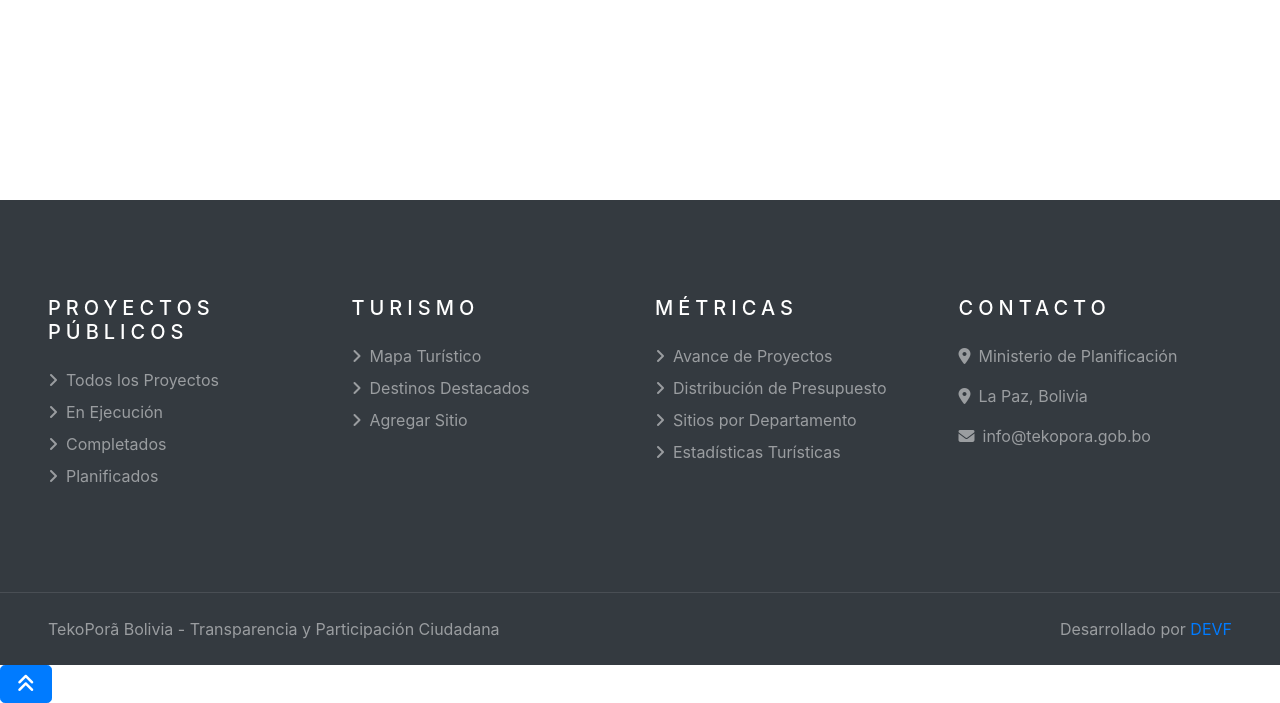
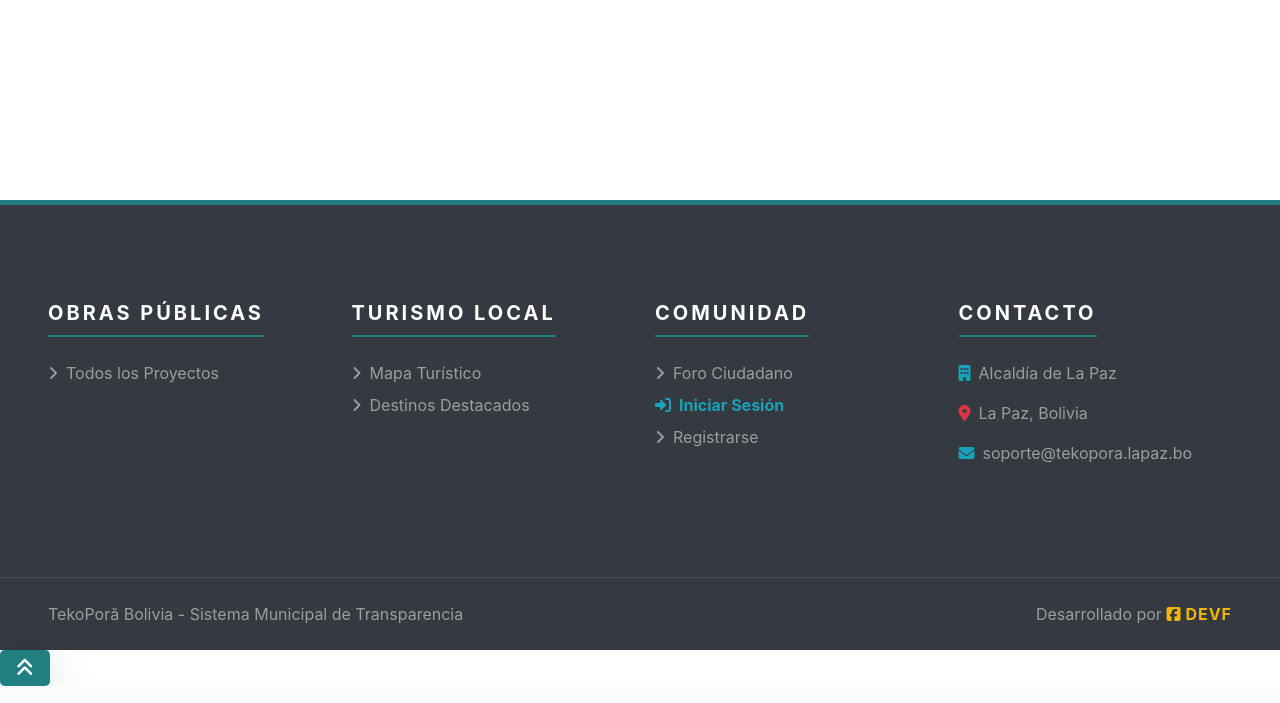
Before and after one commit to DEVF-KAI/Tekopora.exe, a PHP site: the page made by views/destinos.php in a window 1280 px wide. Shown: the part 3060-3763 px from the top of the page. Run offline with PHP 8.4, Linux system fonts and the light colour scheme; the template is opened without the code that fills it, so the values that code supplies are empty.

Commit message:
Implementacion de boton de inicio en login y actualizacion para el footer

```diff
--- a/views/components/footer.php
+++ b/views/components/footer.php
@@ -1,66 +1,88 @@
-<!-- Footer Start -->
-<div class="container-fluid bg-dark text-white-50 py-5 px-sm-3 px-lg-5" style="margin-top: 90px;">
+<?php
+// Asegurarnos de tener acceso a las variables de sesión
+if (session_status() === PHP_SESSION_NONE) {
+    session_start();
+}
+$isLoggedIn = isset($_SESSION['usuario']);
+$rolUser = $isLoggedIn ? $_SESSION['usuario']['rol'] : 'Visitante';
+?>
+
+<div class="container-fluid bg-dark text-white-50 py-5 px-sm-3 px-lg-5" style="margin-top: 90px; border-top: 5px solid #217F82;">
     <div class="row pt-5">
+
         <div class="col-lg-3 col-md-6 mb-5">
-            <h5 class="text-white text-uppercase mb-4" style="letter-spacing: 5px;">Proyectos Públicos</h5>
+            <h5 class="text-white text-uppercase mb-4" style="letter-spacing: 3px; font-weight: bold; border-bottom: 2px solid #217F82; padding-bottom: 10px; display: inline-block;">Obras Públicas</h5>
             <div class="d-flex flex-column justify-content-start">
-                <a class="text-white-50 mb-2" href="<?= url('proyectos') ?>"><i class="fa fa-angle-right mr-2"></i>Todos los Proyectos</a>
-                <a class="text-white-50 mb-2" href="<?= url('proyectos?estado=ejecucion') ?>"><i class="fa fa-angle-right mr-2"></i>En Ejecución</a>
-                <a class="text-white-50 mb-2" href="<?= url('proyectos?estado=completado') ?>"><i class="fa fa-angle-right mr-2"></i>Completados</a>
-                <a class="text-white-50 mb-2" href="<?= url('proyectos?estado=planificados') ?>"><i class="fa fa-angle-right mr-2"></i>Planificados</a>
+                <a class="text-white-50 mb-2" href="<?= url('/proyectos') ?>"><i class="fa fa-angle-right mr-2"></i>Todos los Proyectos</a>
+
+                <?php if ($isLoggedIn && in_array($rolUser, ['Administrador', 'Personal Alcaldia'])): ?>
+                    <a class="text-warning mb-2 font-weight-bold" href="<?= url('/proyectosadd') ?>"><i class="fa fa-plus-circle mr-2"></i>Añadir Proyecto</a>
+                <?php endif; ?>
+
+                <?php if ($isLoggedIn && in_array($rolUser, ['Administrador', 'Moderador Obra'])): ?>
+                    <a class="text-warning mb-2 font-weight-bold" href="<?= url('/mis-obras') ?>"><i class="fa fa-hard-hat mr-2"></i>Mis Obras Asignadas</a>
+                <?php endif; ?>
             </div>
         </div>
 
         <div class="col-lg-3 col-md-6 mb-5">
-            <h5 class="text-white text-uppercase mb-4" style="letter-spacing: 5px;">Turismo</h5>
+            <h5 class="text-white text-uppercase mb-4" style="letter-spacing: 3px; font-weight: bold; border-bottom: 2px solid #217F82; padding-bottom: 10px; display: inline-block;">Turismo Local</h5>
             <div class="d-flex flex-column justify-content-start">
-                <a class="text-white-50 mb-2" href="<?= url('turismo') ?>"><i class="fa fa-angle-right mr-2"></i>Mapa Turístico</a>
-                <a class="text-white-50 mb-2" href="<?= url('destinos') ?>"><i class="fa fa-angle-right mr-2"></i>Destinos Destacados</a>
-                <a class="text-white-50 mb-2" href="<?= url('add-tourist-site') ?>"><i class="fa fa-angle-right mr-2"></i>Agregar Sitio</a>
+                <a class="text-white-50 mb-2" href="<?= url('/turismo') ?>"><i class="fa fa-angle-right mr-2"></i>Mapa Turístico</a>
+                <a class="text-white-50 mb-2" href="<?= url('/destinos') ?>"><i class="fa fa-angle-right mr-2"></i>Destinos Destacados</a>
+
+                <?php if ($isLoggedIn && in_array($rolUser, ['Administrador', 'Moderador Turismo'])): ?>
+                    <a class="text-warning mb-2 font-weight-bold" href="<?= url('/validar-sitios') ?>"><i class="fa fa-check-circle mr-2"></i>Validar Sitios</a>
+                <?php endif; ?>
             </div>
         </div>
 
         <div class="col-lg-3 col-md-6 mb-5">
-            <h5 class="text-white text-uppercase mb-4" style="letter-spacing: 5px;">Métricas</h5>
+            <h5 class="text-white text-uppercase mb-4" style="letter-spacing: 3px; font-weight: bold; border-bottom: 2px solid #217F82; padding-bottom: 10px; display: inline-block;">Comunidad</h5>
             <div class="d-flex flex-column justify-content-start">
-                <a class="text-white-50 mb-2" href="#"><i class="fa fa-angle-right mr-2"></i>Avance de Proyectos</a>
-                <a class="text-white-50 mb-2" href="#"><i class="fa fa-angle-right mr-2"></i>Distribución de Presupuesto</a>
-                <a class="text-white-50 mb-2" href="#"><i class="fa fa-angle-right mr-2"></i>Sitios por Departamento</a>
-                <a class="text-white-50 mb-2" href="#"><i class="fa fa-angle-right mr-2"></i>Estadísticas Turísticas</a>
+                <a class="text-white-50 mb-2" href="<?= url('/foro') ?>"><i class="fa fa-angle-right mr-2"></i>Foro Ciudadano</a>
+
+                <?php if ($isLoggedIn): ?>
+                    <a class="text-white-50 mb-2" href="<?= url('/perfil-ciudadano') ?>"><i class="fa fa-angle-right mr-2"></i>Mi Perfil</a>
+                    <?php if ($rolUser === 'Administrador'): ?>
+                        <a class="text-info mb-2 font-weight-bold" href="<?= url('/adminpanel') ?>"><i class="fa fa-cog mr-2"></i>Panel de Control</a>
+                    <?php endif; ?>
+                    <a class="text-danger mb-2 font-weight-bold" href="<?= url('/logout') ?>"><i class="fa fa-sign-out-alt mr-2"></i>Cerrar Sesión</a>
+                <?php else: ?>
+                    <a class="text-info mb-2 font-weight-bold" href="<?= url('/login') ?>"><i class="fa fa-sign-in-alt mr-2"></i>Iniciar Sesión</a>
+                    <a class="text-white-50 mb-2" href="<?= url('/register') ?>"><i class="fa fa-angle-right mr-2"></i>Registrarse</a>
+                <?php endif; ?>
             </div>
         </div>
 
         <div class="col-lg-3 col-md-6 mb-5">
-            <h5 class="text-white text-uppercase mb-4" style="letter-spacing: 5px;">Contacto</h5>
-            <p><i class="fa fa-map-marker-alt mr-2"></i>Ministerio de Planificación</p>
-            <p><i class="fa fa-map-marker-alt mr-2"></i>La Paz, Bolivia</p>
-            <p><i class="fa fa-envelope mr-2"></i>info@tekopora.gob.bo</p>
+            <h5 class="text-white text-uppercase mb-4" style="letter-spacing: 3px; font-weight: bold; border-bottom: 2px solid #217F82; padding-bottom: 10px; display: inline-block;">Contacto</h5>
+            <p><i class="fa fa-building text-info mr-2"></i>Alcaldía de La Paz</p>
+            <p><i class="fa fa-map-marker-alt text-danger mr-2"></i>La Paz, Bolivia</p>
+            <p><i class="fa fa-envelope text-info mr-2"></i>soporte@tekopora.lapaz.bo</p>
         </div>
     </div>
 </div>
 
-<div class="container-fluid bg-dark text-white border-top py-4 px-sm-3 px-md-5"
-     style="border-color: rgba(256, 256, 256, .1) !important;">
-    <div class="row">
+<div class="container-fluid bg-dark text-white border-top py-4 px-sm-3 px-md-5" style="border-color: rgba(256, 256, 256, .1) !important;">
+    <div class="row align-items-center">
         <div class="col-lg-6 text-center text-md-left mb-3 mb-md-0">
-            <p class="m-0 text-white-50">TekoPorã Bolivia - Transparencia y Participación Ciudadana</p>
+            <p class="m-0 text-white-50">TekoPorã Bolivia - Sistema Municipal de Transparencia</p>
         </div>
         <div class="col-lg-6 text-center text-md-right">
             <p class="m-0 text-white-50">
                 Desarrollado por
-                <a href="https://www.facebook.com/villca.emil/" target="_blank">DEVF</a>
+                <a href="https://www.facebook.com/villca.emil/" target="_blank" style="color: #F2B705; font-weight: bold; letter-spacing: 1px;">
+                    <i class="fab fa-facebook-square mr-1"></i>DEVF
+                </a>
             </p>
         </div>
     </div>
 </div>
-<!-- Footer End -->
-
-<!-- Back to Top -->
-<a href="#" class="btn btn-lg btn-primary btn-lg-square back-to-top">
+<a href="#" class="btn btn-lg btn-lg-square back-to-top shadow-lg" style="background-color: #217F82; color: white; border: none;">
     <i class="fa fa-angle-double-up"></i>
 </a>
 
-<!-- JavaScript Libraries -->
 <script src="https://code.jquery.com/jquery-3.4.1.min.js"></script>
 <script src="https://stackpath.bootstrapcdn.com/bootstrap/4.4.1/js/bootstrap.bundle.min.js"></script>
 <script src="<?= asset('lib/easing/easing.min.js') ?>"></script>
@@ -69,5 +91,4 @@
 <script src="<?= asset('lib/tempusdominus/js/moment-timezone.min.js') ?>"></script>
 <script src="<?= asset('lib/tempusdominus/js/tempusdominus-bootstrap-4.min.js') ?>"></script>
 
-<!-- Template Javascript -->
 <script src="<?= asset('js/main.js') ?>"></script>
```
Also changed, not shown: views/login.php (+42 -34 lines), .htaccess, 1 other file.
